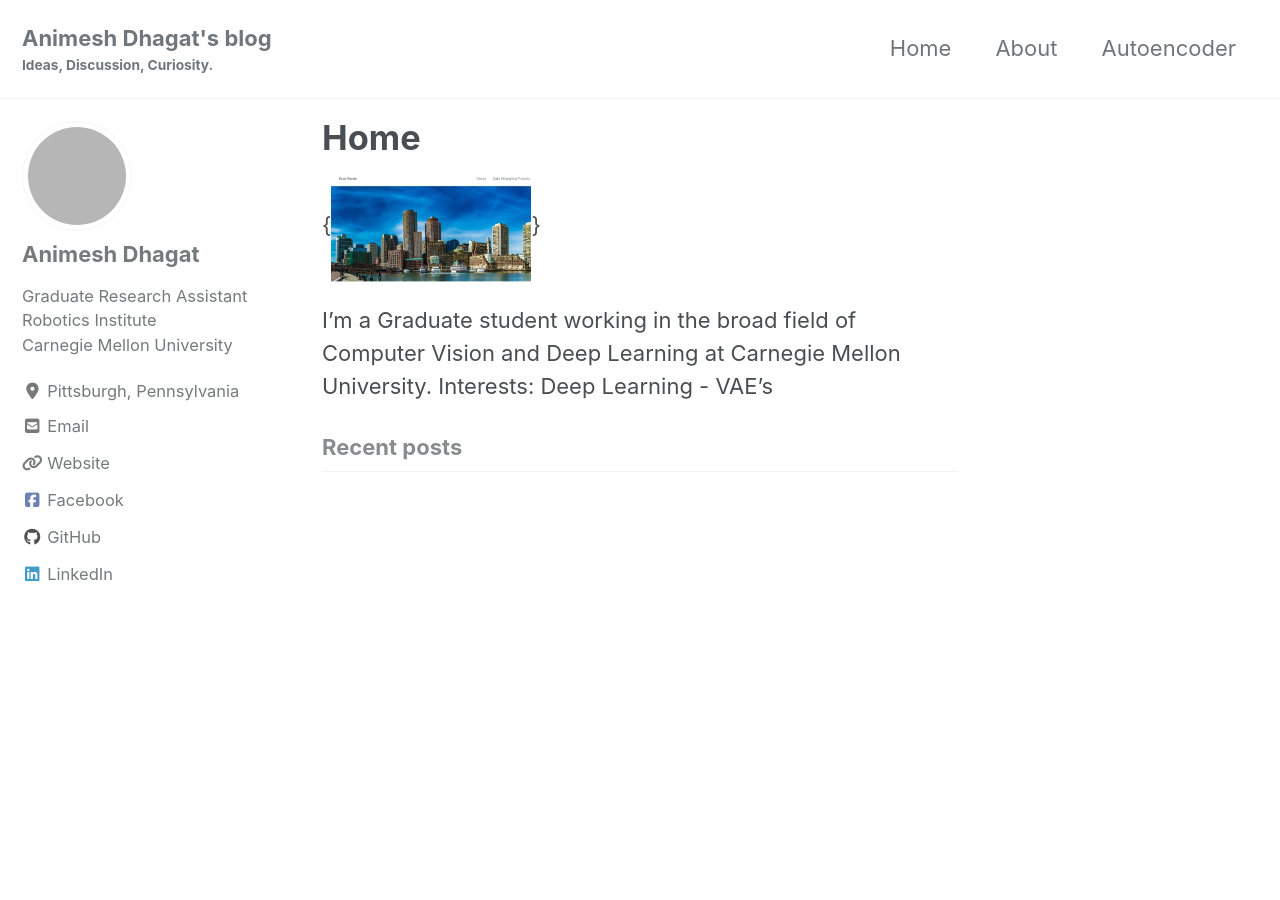
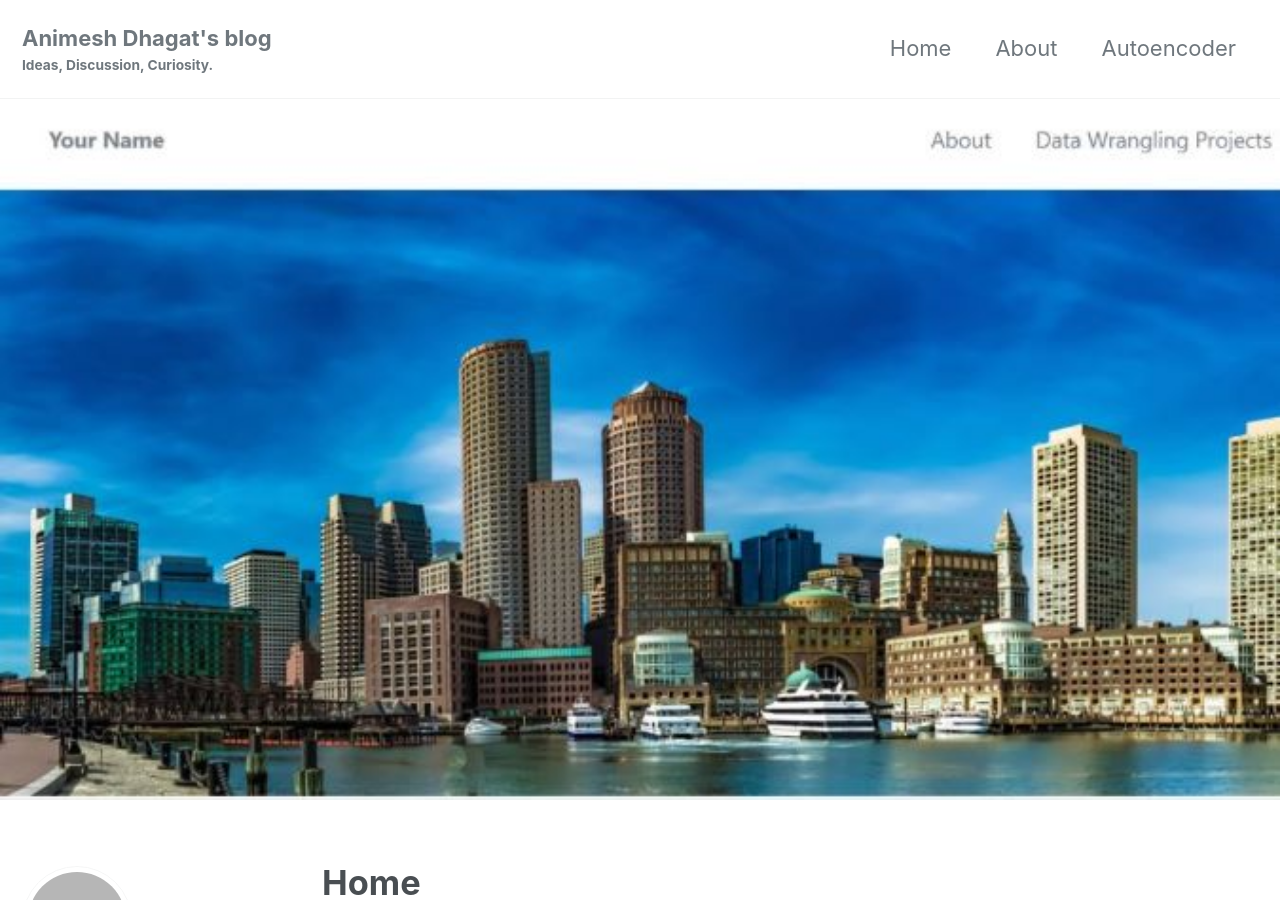
Before and after one commit to a-dhagat/Animesh, a Jekyll site: the page built from _pages/home.md, in a window 1280 px wide and 900 px high. Built offline with Jekyll 4.4.1, drawn with Linux system fonts in a browser that asks for light colours; cached includes are drawn as plain includes; nearby versions of some CDN libraries; grey boxes are pictures that could not be loaded.

Commit message:
img_update_home2

```diff
--- a/_pages/home.md
+++ b/_pages/home.md
@@ -3,12 +3,9 @@
 permalink: /home/
 title: "Home"
 author_profile: true
-# header:
-    # image: "/images/dsh.jpg"
+header:
+    image: "/images/dsh.jpg"
 ---
-<head>
-    {<img src="/images/dsh.jpg" alt="drawing" width="200"/>}
-</head>
 
 
 I'm a Graduate student working in the broad field of Computer Vision and Deep Learning at Carnegie Mellon University.
```
